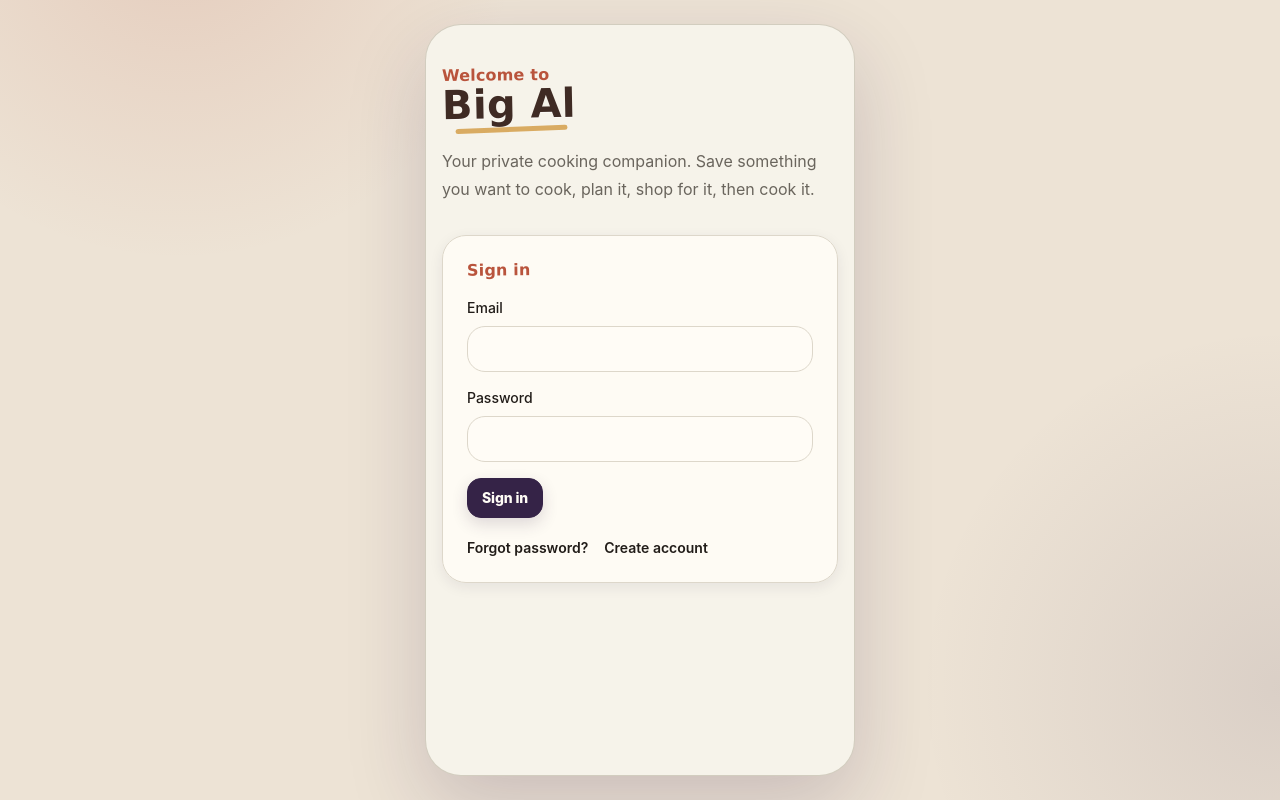
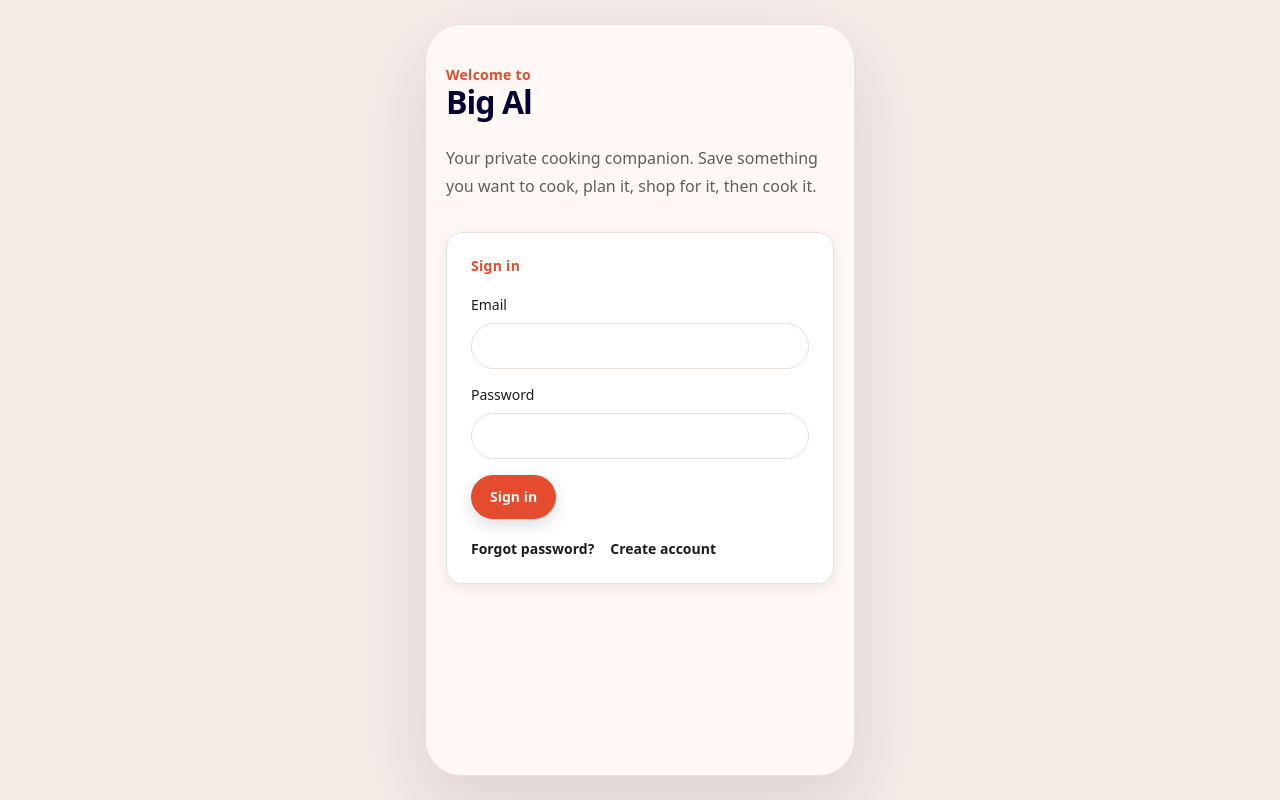
Before and after one commit to j5hhgr8g4b-create/big_al, a Next.js app: page /login in a window 1280 px wide. Built offline with nearby package versions, Linux system fonts and the light colour scheme.

Commit message:
Establish Stitch shared visual foundation

```diff
--- a/src/app/globals.css
+++ b/src/app/globals.css
@@ -1,47 +1,48 @@
 @import "tailwindcss";
 
 :root {
-  --color-bg: #f6f3ea;
-  --color-surface: #fffcf6;
-  --color-surface-soft: #faf6ee;
-  --color-surface-warm: #eef0e4;
+  --color-bg: #fff8f5;
+  --color-surface: #ffffff;
+  --color-surface-soft: #f5ece7;
+  --color-surface-warm: #f4f1e8;
 
-  --color-purple-900: #291939;
-  --color-purple-800: #352347;
-  --color-purple-700: #433056;
+  --color-purple-900: #050235;
+  --color-purple-800: #1d1b4b;
+  --color-purple-700: #39366b;
 
-  --color-text: #211c18;
-  --color-text-soft: #2d2621;
-  --color-text-muted: #6a655d;
-  --color-text-faint: #8a857c;
-  --color-text-inverse: #fffcf6;
+  --color-text: #1e1b18;
+  --color-text-soft: #302c29;
+  --color-text-muted: #625d5a;
+  --color-text-faint: #817b78;
+  --color-text-inverse: #fff8f5;
 
-  --color-green-700: #5d6d41;
-  --color-green-600: #70824c;
-  --color-green-100: #e6ebd8;
+  --color-green-700: #76652b;
+  --color-green-600: #a08e3e;
+  --color-green-100: #f4f1e8;
 
-  --color-accent: #b9543c;
-  --color-accent-soft: #d98a77;
-  --color-honey: #d8a85b;
+  --color-accent: #e54b2d;
+  --color-accent-soft: #f18168;
+  --color-honey: #d6b34c;
 
-  --color-note: #f4e7b7;
-  --color-note-border: #d7b96c;
+  --color-note: #fff1d8;
+  --color-note-border: #e2c37a;
 
-  --color-border: #ddd7ca;
-  --color-border-strong: #cfc9bb;
+  --color-border: #e9e1dc;
+  --color-border-strong: #c8c5d0;
 
-  --radius-md: 14px;
-  --radius-lg: 18px;
-  --radius-xl: 22px;
+  --radius-md: 12px;
+  --radius-lg: 16px;
+  --radius-xl: 20px;
   --radius-2xl: 24px;
   --radius-full: 999px;
 
-  --shadow-card: 0 4px 14px rgba(43, 23, 65, 0.08);
-  --shadow-hero: 0 14px 30px rgba(43, 23, 65, 0.2);
+  --shadow-card: 0 4px 14px rgba(29, 27, 75, 0.08);
+  --shadow-hero: 0 14px 30px rgba(29, 27, 75, 0.2);
 
-  --font-ui: -apple-system, BlinkMacSystemFont, "SF Pro Text", "SF Pro Display", "Inter",
-    "Nunito Sans", system-ui, sans-serif;
-  --font-hand: "Marker Felt", "Bradley Hand", "Segoe Print", "Comic Sans MS", cursive;
+  --font-display: "Plus Jakarta Sans", ui-sans-serif, system-ui, sans-serif;
+  --font-body: "Work Sans", ui-sans-serif, system-ui, sans-serif;
+  --font-ui: var(--font-body);
+  --font-hand: "Bricolage Grotesque", ui-sans-serif, system-ui, sans-serif;
 
   --background: var(--color-bg);
   --foreground: var(--color-text);
@@ -58,7 +59,7 @@
 html {
   max-width: 100%;
   overflow-x: clip;
-  background: #ede3d5;
+  background: #f4ece7;
 }
 
 body {
@@ -66,10 +67,7 @@ body {
   min-height: 100vh;
   margin: 0;
   overflow-x: clip;
-  background:
-    radial-gradient(circle at 14% -10%, rgba(185, 84, 60, 0.16), transparent 340px),
-    radial-gradient(circle at 100% 86%, rgba(53, 35, 71, 0.1), transparent 360px),
-    #ede3d5;
+  background: #f4ece7;
   color: var(--foreground);
   font-family: var(--font-ui);
   -webkit-font-smoothing: antialiased;
@@ -95,10 +93,10 @@ textarea {
   min-height: 100vh;
   margin: 0 auto;
   overflow: clip;
-  border-left: 1px solid rgba(207, 201, 187, 0.9);
-  border-right: 1px solid rgba(207, 201, 187, 0.9);
+  border-left: 1px solid var(--color-border);
+  border-right: 1px solid var(--color-border);
   background: var(--color-bg);
-  box-shadow: 0 30px 80px rgba(43, 23, 65, 0.18);
+  box-shadow: 0 30px 80px rgba(29, 27, 75, 0.12);
 }
 
 .app-shell::before {
@@ -107,9 +105,9 @@ textarea {
   inset: 0;
   z-index: -1;
   pointer-events: none;
-  opacity: 0.2;
-  background-image: radial-gradient(rgba(91, 51, 24, 0.09) 0.5px, transparent 0.5px);
-  background-size: 12px 12px;
+  opacity: 0.12;
+  background-image: radial-gradient(rgba(29, 27, 75, 0.08) 0.5px, transparent 0.5px);
+  background-size: 14px 14px;
   mix-blend-mode: multiply;
 }
 
@@ -118,17 +116,17 @@ textarea {
   align-items: center;
   justify-content: space-between;
   gap: 12px;
-  padding: 16px 18px 6px;
+  padding: 16px 20px 8px;
 }
 
 .brand-mark,
 .header-action {
   min-height: 38px;
-  border: 1px solid rgba(207, 201, 187, 0.85);
+  border: 1px solid var(--color-border);
   border-radius: var(--radius-md);
-  background: rgba(255, 252, 246, 0.72);
+  background: var(--color-surface);
   color: var(--color-text-soft);
-  box-shadow: 0 2px 8px rgba(43, 23, 65, 0.05);
+  box-shadow: 0 2px 8px rgba(29, 27, 75, 0.05);
 }
 
 .brand-mark {
@@ -149,7 +147,7 @@ textarea {
 .app-main {
   min-width: 0;
   overflow-wrap: anywhere;
-  padding: 6px 16px calc(104px + env(safe-area-inset-bottom)) 16px;
+  padding: 8px 20px calc(104px + env(safe-area-inset-bottom)) 20px;
 }
 
 .app-main > *,
@@ -169,48 +167,33 @@ textarea {
 .screen-title {
   position: relative;
   margin: 0;
-  color: #3f2b24;
-  font-family: var(--font-hand);
-  font-size: 2.5rem;
-  font-weight: 700;
-  line-height: 1;
-  letter-spacing: 0.01em;
-  text-shadow: 0 1px 0 rgba(255, 255, 255, 0.55);
-  transform: rotate(-1.1deg) translateY(1px);
-}
-
-.screen-title::after {
-  content: "";
-  position: absolute;
-  right: 6%;
-  bottom: -8px;
-  left: 10%;
-  height: 5px;
-  border-radius: var(--radius-full);
-  background: rgba(216, 168, 91, 0.95);
-  transform: rotate(-1.2deg);
+  color: var(--color-purple-900);
+  font-family: var(--font-display);
+  font-size: 2rem;
+  font-weight: 800;
+  line-height: 1.15;
+  letter-spacing: -0.03em;
 }
 
 .section-kicker,
 .hand-label {
   font-family: var(--font-hand);
-  font-weight: 700;
-  letter-spacing: 0.01em;
+  font-weight: 600;
+  letter-spacing: 0.02em;
   color: var(--color-accent);
 }
 
 .section-kicker {
-  font-size: 1rem;
-  line-height: 1.15;
-  transform: rotate(-0.6deg);
+  font-size: 0.875rem;
+  line-height: 1.25;
 }
 
 .bistro-card,
 .visual-card {
   max-width: 100%;
   border: 1px solid var(--color-border);
-  border-radius: var(--radius-2xl);
-  background: rgba(255, 252, 246, 0.92);
+  border-radius: var(--radius-lg);
+  background: var(--color-surface);
   box-shadow: var(--shadow-card);
 }
 
@@ -219,9 +202,7 @@ textarea {
   margin: 8px 0 14px;
   padding: 18px 18px 16px;
   overflow: hidden;
-  background:
-    linear-gradient(180deg, rgba(255, 252, 246, 0.96), rgba(250, 246, 238, 0.92)),
-    var(--color-surface);
+  background: var(--color-surface);
   text-align: center;
 }
 
@@ -271,9 +252,9 @@ textarea {
   max-width: 328px;
   margin: 2px auto 0;
   padding: 12px 14px;
-  border: 1px solid rgba(207, 201, 187, 0.68);
+  border: 1px solid var(--color-border);
   border-radius: var(--radius-lg);
-  background: rgba(238, 240, 228, 0.72);
+  background: var(--color-surface-warm);
   color: var(--color-text-muted);
   font-size: 0.875rem;
   font-weight: 570;
@@ -288,7 +269,7 @@ textarea {
   margin: 0 0 14px;
   padding: 18px;
   overflow: hidden;
-  border-radius: var(--radius-2xl);
+  border-radius: var(--radius-lg);
   background:
     radial-gradient(circle at 86% 22%, rgba(216, 168, 91, 0.18), transparent 80px),
     linear-gradient(135deg, var(--color-purple-800), var(--color-purple-900));
@@ -310,11 +291,11 @@ textarea {
   max-width: 170px;
   margin: 0;
   color: var(--color-text-inverse);
-  font-family: var(--font-hand);
-  font-size: 2.44rem;
-  font-weight: 700;
-  letter-spacing: -0.01em;
-  line-height: 1;
+  font-family: var(--font-display);
+  font-size: 2rem;
+  font-weight: 800;
+  letter-spacing: -0.03em;
+  line-height: 1.12;
   text-shadow: 0 2px 0 rgba(0, 0, 0, 0.08);
   transform: rotate(-0.35deg);
   white-space: nowrap;
@@ -432,21 +413,21 @@ textarea {
   align-items: center;
   justify-content: center;
   gap: 7px;
-  min-height: 40px;
-  border-radius: var(--radius-md);
-  padding: 10px 14px;
+  min-height: 44px;
+  border-radius: var(--radius-full);
+  padding: 11px 18px;
   font-family: var(--font-ui);
   font-size: 0.875rem;
-  font-weight: 800;
-  letter-spacing: -0.01em;
-  line-height: 1.15;
+  font-weight: 600;
+  letter-spacing: 0;
+  line-height: 1.25;
   text-align: center;
   overflow-wrap: anywhere;
 }
 
 .btn-primary {
-  border: 1px solid var(--color-purple-800);
-  background: var(--color-purple-800);
+  border: 1px solid var(--color-accent);
+  background: var(--color-accent);
   color: var(--color-text-inverse);
   box-shadow: 0 6px 16px rgba(53, 35, 71, 0.16);
 }
@@ -482,7 +463,8 @@ textarea {
   max-width: 100%;
   width: 100%;
   border: 1px solid var(--color-border);
-  border-radius: var(--radius-lg);
+  min-height: 44px;
+  border-radius: var(--radius-full);
   background: var(--color-surface);
   color: var(--color-text);
   outline: none;
@@ -521,19 +503,19 @@ textarea {
   height: calc(78px + env(safe-area-inset-bottom));
   margin: 0 auto;
   padding: 8px 10px calc(10px + env(safe-area-inset-bottom));
-  border-top: 1px solid var(--color-border);
-  background: rgba(255, 252, 246, 0.96);
-  box-shadow: 0 -8px 26px rgba(43, 23, 65, 0.08);
+  border-top: 0;
+  background: var(--color-purple-800);
+  box-shadow: 0 -8px 26px rgba(29, 27, 75, 0.18);
   backdrop-filter: blur(16px);
 }
 
 .nav-item {
   height: 58px;
-  border-radius: var(--radius-lg);
-  color: var(--color-text-muted);
+  border-radius: 12px;
+  color: rgba(255, 248, 245, 0.78);
   font-family: var(--font-hand);
   font-size: 0.7rem;
-  font-weight: 700;
+  font-weight: 500;
   letter-spacing: 0.01em;
   line-height: 1.1;
   transform: rotate(-0.15deg);
@@ -543,7 +525,7 @@ textarea {
   align-items: center;
   justify-items: center;
   font-family: var(--font-ui);
-  color: var(--color-text-muted);
+  color: currentColor;
   opacity: 0.9;
 }
 
@@ -565,10 +547,10 @@ textarea {
 }
 
 .nav-item.active {
-  background: #352347;
-  color: #fffcf6;
-  box-shadow: 0 5px 14px rgba(53, 35, 71, 0.18);
-  transform: rotate(-0.35deg) translateY(-1px);
+  background: var(--color-accent);
+  color: var(--color-text-inverse);
+  box-shadow: none;
+  transform: translateY(-1px);
 }
 
 .nav-item.active .nav-icon,
@@ -605,14 +587,14 @@ textarea {
 
   .app-shell {
     min-height: calc(100vh - 48px);
-    border: 1px solid rgba(207, 201, 187, 0.9);
+    border: 1px solid var(--color-border);
     border-radius: 36px;
   }
 
   .bottom-nav {
     bottom: 24px;
-    border-right: 1px solid rgba(207, 201, 187, 0.9);
-    border-left: 1px solid rgba(207, 201, 187, 0.9);
+    border-right: 1px solid var(--color-border);
+    border-left: 1px solid var(--color-border);
     border-radius: 0 0 36px 36px;
   }
 }
@@ -657,7 +639,7 @@ textarea {
   }
 
   .screen-title {
-    font-size: 2.125rem;
+    font-size: 2rem;
   }
 }
 
--- a/src/app/layout.tsx
+++ b/src/app/layout.tsx
@@ -11,7 +11,7 @@ export const metadata: Metadata = {
 export const viewport: Viewport = {
   width: "device-width",
   initialScale: 1,
-  themeColor: "#f7f3eb",
+  themeColor: "#fff8f5",
 };
 
 export default function RootLayout({ children }: Readonly<{ children: ReactNode }>) {
```
Also changed, not shown: 1 other file (tests, documents, lock files or other folders).
